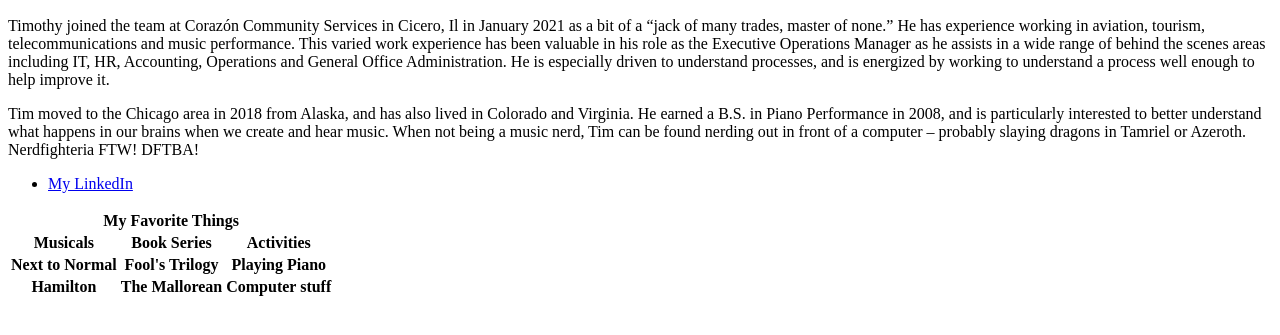
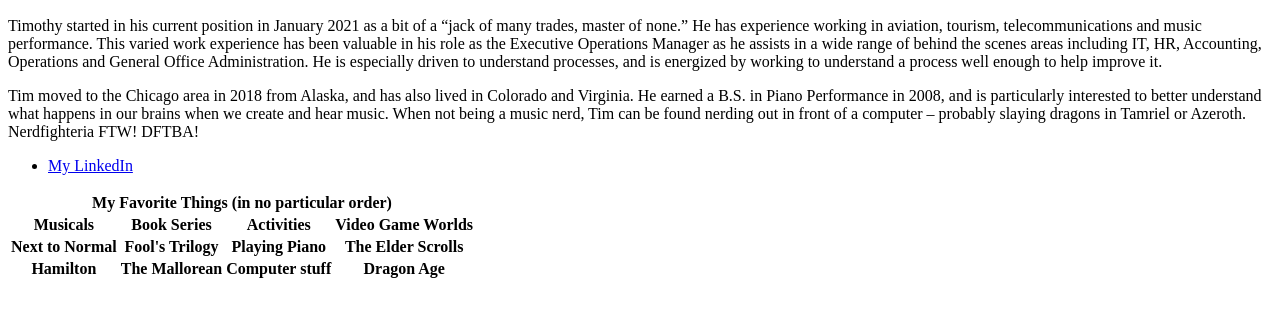
Before and after one commit to thepianist86/thepianist86.github.io, a plain HTML site: page index.html in a window 1280 px wide. Shown: the part 383-718 px from the top of the page. Drawn offline with Linux system fonts and the light colour scheme.

Commit message:
added video game worlds to list of favorite things

```diff
--- a/index.html
+++ b/index.html
@@ -11,7 +11,7 @@
     <img src="Assets/profile_pic.jpg" alt="Pic of Tim">
   </p>
   <p>
-    Timothy joined the team at Corazón Community Services in Cicero, Il in January 2021 as a bit of a “jack of many trades, master of none.” He has experience working in aviation, tourism, telecommunications and music performance. This varied work experience has been valuable in his role as the Executive Operations Manager as he assists in a wide range of behind the scenes areas including IT, HR, Accounting, Operations and General Office Administration. He is especially driven to understand processes, and is energized by working to understand a process well enough to help improve it.
+    Timothy started in his current position in January 2021 as a bit of a “jack of many trades, master of none.” He has experience working in aviation, tourism, telecommunications and music performance. This varied work experience has been valuable in his role as the Executive Operations Manager as he assists in a wide range of behind the scenes areas including IT, HR, Accounting, Operations and General Office Administration. He is especially driven to understand processes, and is energized by working to understand a process well enough to help improve it.
   </p>
   <p>
     Tim moved to the Chicago area in 2018 from Alaska, and has also lived in Colorado and Virginia. He earned a B.S. in Piano Performance in 2008, and is particularly interested to better understand what happens in our brains when we create and hear music. When not being a music nerd, Tim can be found nerding out in front of a computer – probably slaying dragons in Tamriel or Azeroth. Nerdfighteria FTW! DFTBA!
@@ -22,11 +22,12 @@
   <table>
   <thead>
     <tr>
-      <th colspan="3">My Favorite Things</th>
+      <th colspan="4">My Favorite Things (in no particular order)</th>
       <tr>
         <th>Musicals</th>
         <th>Book Series</th>
         <th>Activities</th>
+        <th>Video Game Worlds</th>
       </tr>
     </tr>
   </thead>
@@ -35,11 +36,13 @@
       <th>Next to Normal</th>
       <th>Fool's Trilogy</th>
       <th>Playing Piano</th>
+      <th>The Elder Scrolls</th>
     </tr>
     <tr>
       <th>Hamilton</th>
       <th>The Mallorean</th>
       <th>Computer stuff</th>
+      <th>Dragon Age</th>
     </tr>
   </tbody>
 </table>
```
